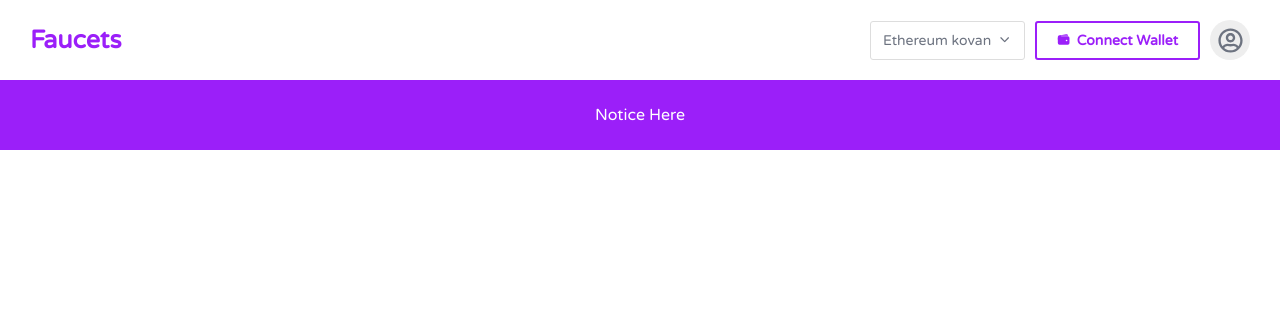
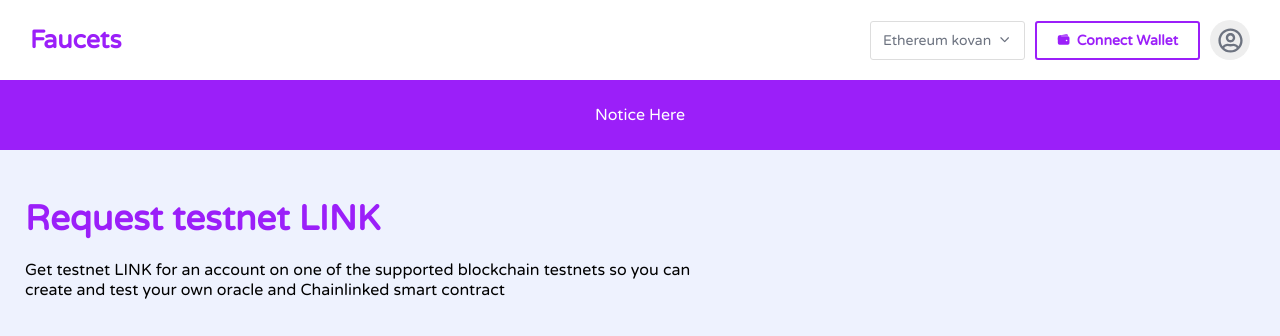
Before and after one commit to Sumon092/3wfaucet, a React (Create React App) app: page / in a window 1280 px wide. Shown: the top 336 px of the page. Built offline with nearby package versions, Linux system fonts and the light colour scheme.

Commit message:
home contents added

```diff
--- /dev/null
+++ b/src/components/HomeContents.jsx
@@ -0,0 +1,36 @@
+import React from 'react';
+import styled from 'styled-components';
+
+const Container = styled.div`
+    padding: 0px 25px;
+    background-color: #eef2fe;
+    height: 100vh;
+    margin: 0px;
+`
+const TextContainer = styled.div`
+    margin: 48px 0px;
+`
+const Title = styled.h2`
+    color:#9B1FF9;
+    margin: 0px 0px 20px;
+    font-size: 35px;
+    font-weight: 600;
+`
+const Text = styled.p`
+
+`
+
+const HomeContents = () => {
+    return (
+        <Container>
+            <TextContainer>
+                <Title>Request testnet LINK</Title>
+                <Text>Get testnet LINK for an account on one of the supported blockchain testnets so you can <br />
+                    create and test your own oracle and Chainlinked smart contract
+                </Text>
+            </TextContainer>
+        </Container>
+    );
+};
+
+export default HomeContents;
--- a/src/components/NavBar.jsx
+++ b/src/components/NavBar.jsx
@@ -4,6 +4,7 @@
 
 const Container = styled.div`
 height: 80px;
+background-color: #FFFFFF;
 `
 const Wrapper = styled.div`
 padding: 0px 30px;
@@ -11,6 +12,7 @@
 display: flex;
 align-items:center;
 justify-content: space-between;
+
 `
 const Left = styled.div`
 flex:1;
--- a/src/pages/Home.jsx
+++ b/src/pages/Home.jsx
@@ -1,13 +1,20 @@
 import React from 'react';
+import styled from 'styled-components'
+import HomeContents from '../components/HomeContents';
 import Navbar from '../components/NavBar';
 import Notice from '../components/Notice';
 
+const Container = styled.div`
+    background-color: #eef2fe;
+`
+
 const Home = () => {
     return (
-        <div>
+        <Container>
             <Navbar />
             <Notice />
-        </div>
+            <HomeContents />
+        </Container>
     );
 };
 
```
